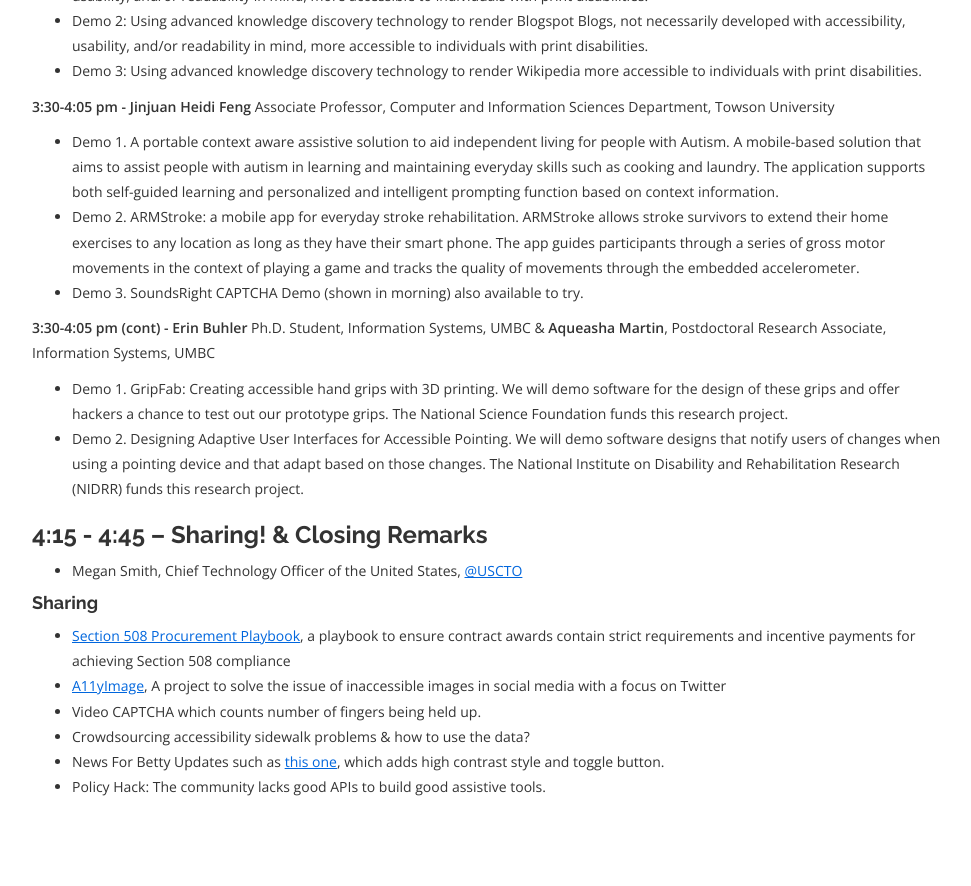
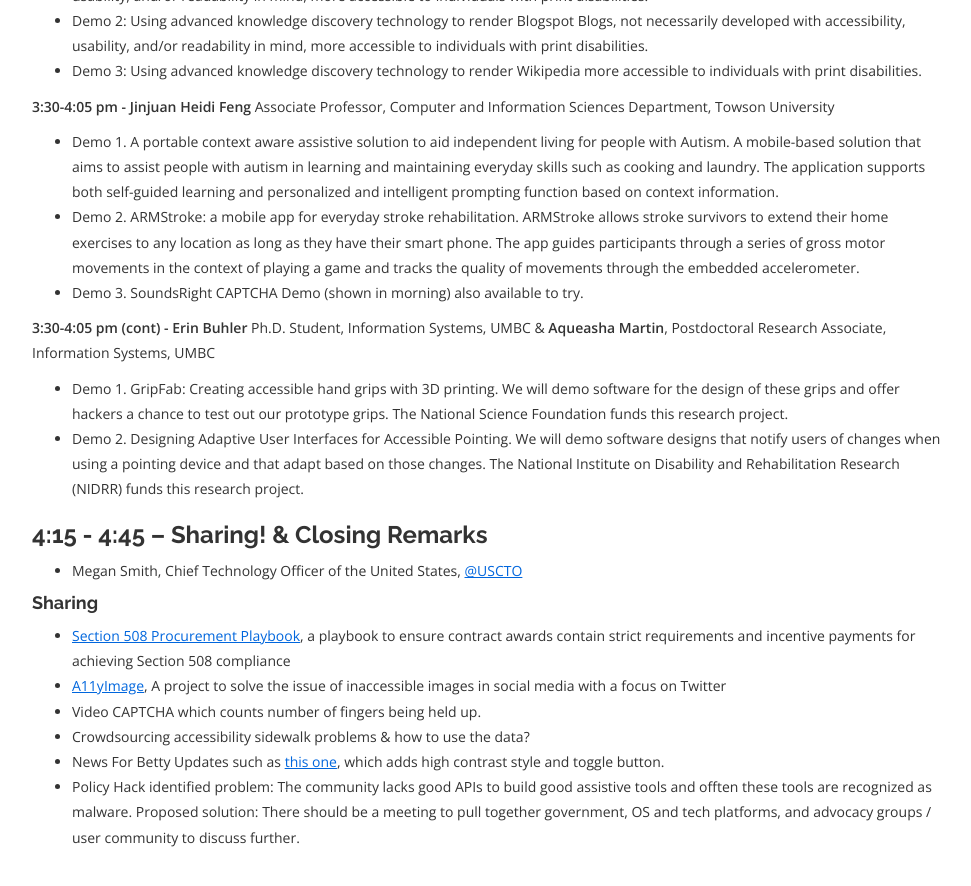
Before and after one commit to 18F/hackathons, a Jekyll site: the page built from pages/a11yhack-schedule.md, in a window 1280 px wide and 900 px high, scrolled down 2702 px. Shown: the top 886 px of the window, without its empty margins (248-1219 px from the left). Built offline with Jekyll 4.4.1, drawn with Linux system fonts in a browser that asks for light colours; nearby versions of some CDN libraries; Markdown is read by kramdown in place of the engine named in the settings; before the commit the page ends 3551 px from its top, so only the background shows below that.

Commit message:
Updating on Sharing.

```diff
--- a/pages/a11yhack-schedule.md
+++ b/pages/a11yhack-schedule.md
@@ -126,4 +126,4 @@ Ph.D. Student, Information Systems, UMBC & **Aqueasha Martin**, Postdoctoral Res
 * Video CAPTCHA which counts number of fingers being held up.
 * Crowdsourcing accessibility sidewalk problems & how to use the data?
 * News For Betty Updates such as [this one](https://github.com/rtirserio/newsforbetty/commit/2f85ae5f814d23f98c24a81f44459ec4ae6c90bf), which adds high contrast style and toggle button.
-* Policy Hack: The community lacks good APIs to build good assistive tools.
+* Policy Hack identified problem: The community lacks good APIs to build good assistive tools and offten these tools are recognized as malware. Proposed solution: There should be a meeting to pull together government, OS and tech platforms, and advocacy groups / user community to discuss further.
```
